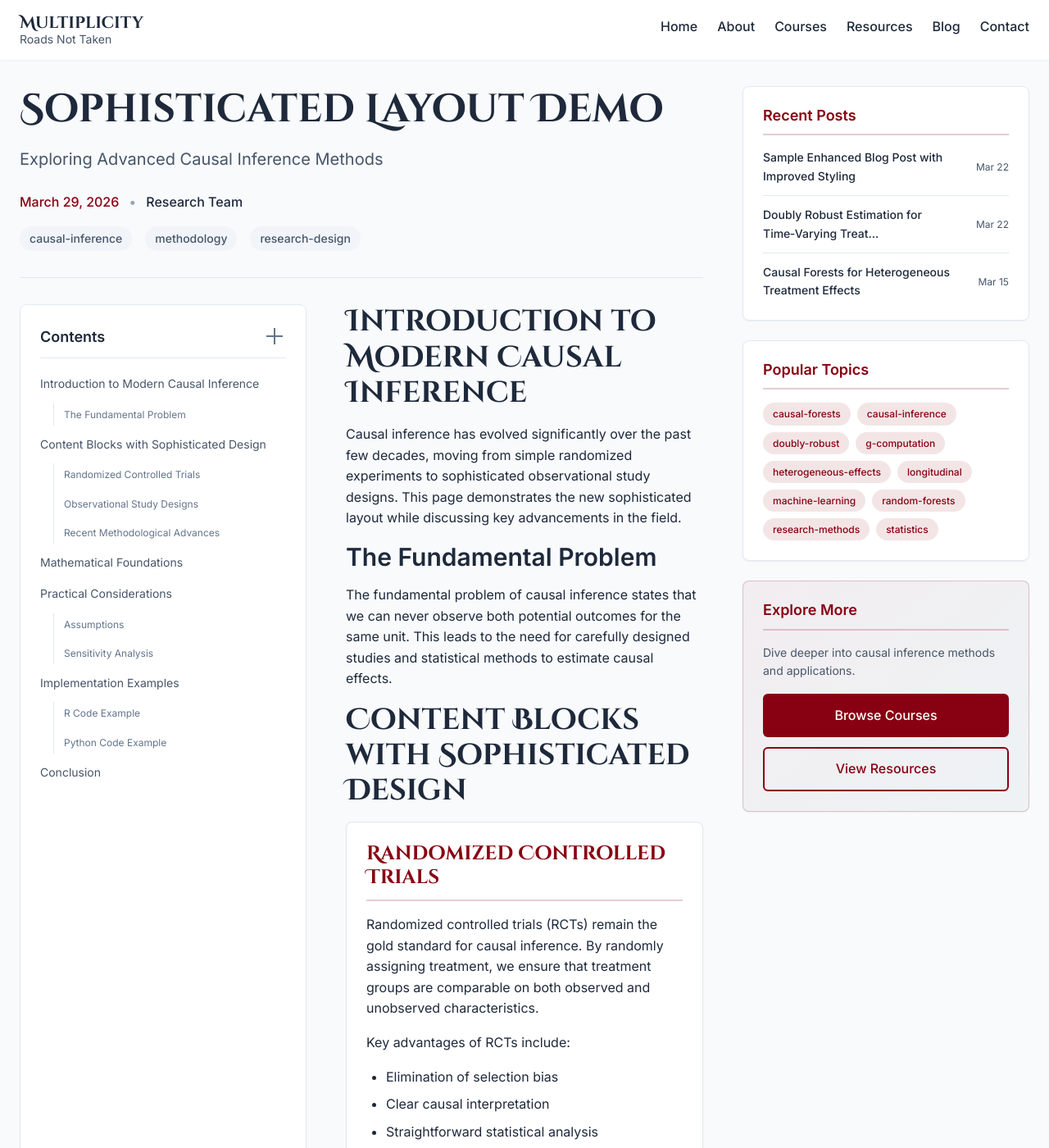
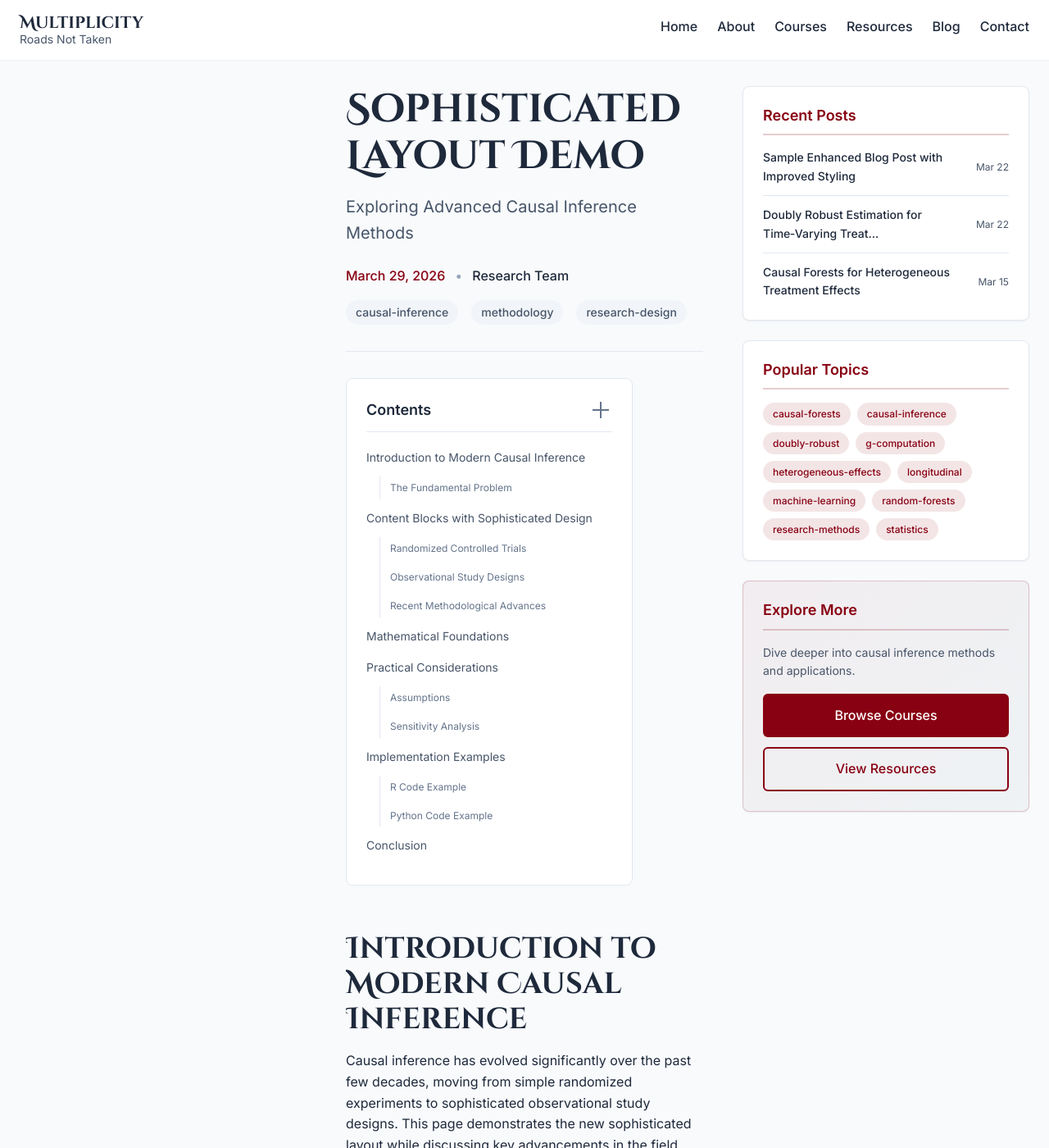
Before and after one commit to Feiran-Z/Multiplicity, a Jekyll site: the page built from sophisticated-demo.md, in a window 1280 px wide and 1400 px high. Shown: the whole window at 82% size. Built offline with Jekyll 4.4.1, drawn with Linux system fonts in a browser that asks for light colours.

Commit message:
Relative width fixed

```diff
--- a/_sass/_components.scss
+++ b/_sass/_components.scss
@@ -1579,8 +1579,9 @@
   grid-template-columns: 1fr;
 
   @media (min-width: $breakpoint-lg) {
-    // Flexible grid with minmax constraints for sidebar
-    grid-template-columns: minmax(0, 1fr) minmax(280px, 350px);
+    // Three-column layout with 1:3:1 ratio (TOC:Content:Sidebar)
+    // Main content gets 3 parts, TOC and sidebar get 1 part each
+    grid-template-columns: minmax(280px, 350px) minmax(0, 3fr) minmax(280px, 350px);
     gap: $spacing-12;
   }
 }
@@ -1660,9 +1661,10 @@
   grid-template-columns: 1fr;
 
   @media (min-width: $breakpoint-lg) {
-    // Flexible grid with minmax constraints for TOC
-    grid-template-columns: minmax(280px, 350px) minmax(0, 1fr);
-    gap: $spacing-12;
+    // TOC and main content within the middle column
+    // The TOC is now inside the main content area, not a separate column
+    grid-template-columns: 1fr;
+    gap: $spacing-8;
   }
 }
 
@@ -1681,12 +1683,21 @@
   max-width: 350px;
   width: 100%;
 
+  @media (min-width: $breakpoint-lg) {
+    // In the new 1:3:1 layout, TOC floats left within the main content area
+    float: left;
+    margin-right: $spacing-8;
+    margin-bottom: $spacing-6;
+  }
+
   @media (max-width: #{$breakpoint-lg - 1px}) {
     position: static;
     max-height: none;
     order: -1; // Move TOC above content on mobile
     min-width: auto;
     max-width: none;
+    float: none;
+    margin-right: 0;
   }
 }
 
@@ -1811,6 +1822,10 @@
 
 .content-blocks {
   // Main content area
+  @media (min-width: $breakpoint-lg) {
+    // Clear the float from TOC
+    overflow: hidden;
+  }
 }
 
 .content-block {
@@ -2142,6 +2157,17 @@
   }
 }
 
+@media (min-width: $breakpoint-lg) {
+  // Ensure proper grid placement for three-column layout
+  .main-content {
+    grid-column: 2; // Main content in the middle column (3fr)
+  }
+
+  .sidebar {
+    grid-column: 3; // Sidebar in the right column (1fr)
+  }
+}
+
 @media (max-width: $breakpoint-sm) {
   .sophisticated-layout {
     padding: $spacing-4 0 $spacing-8;
```
